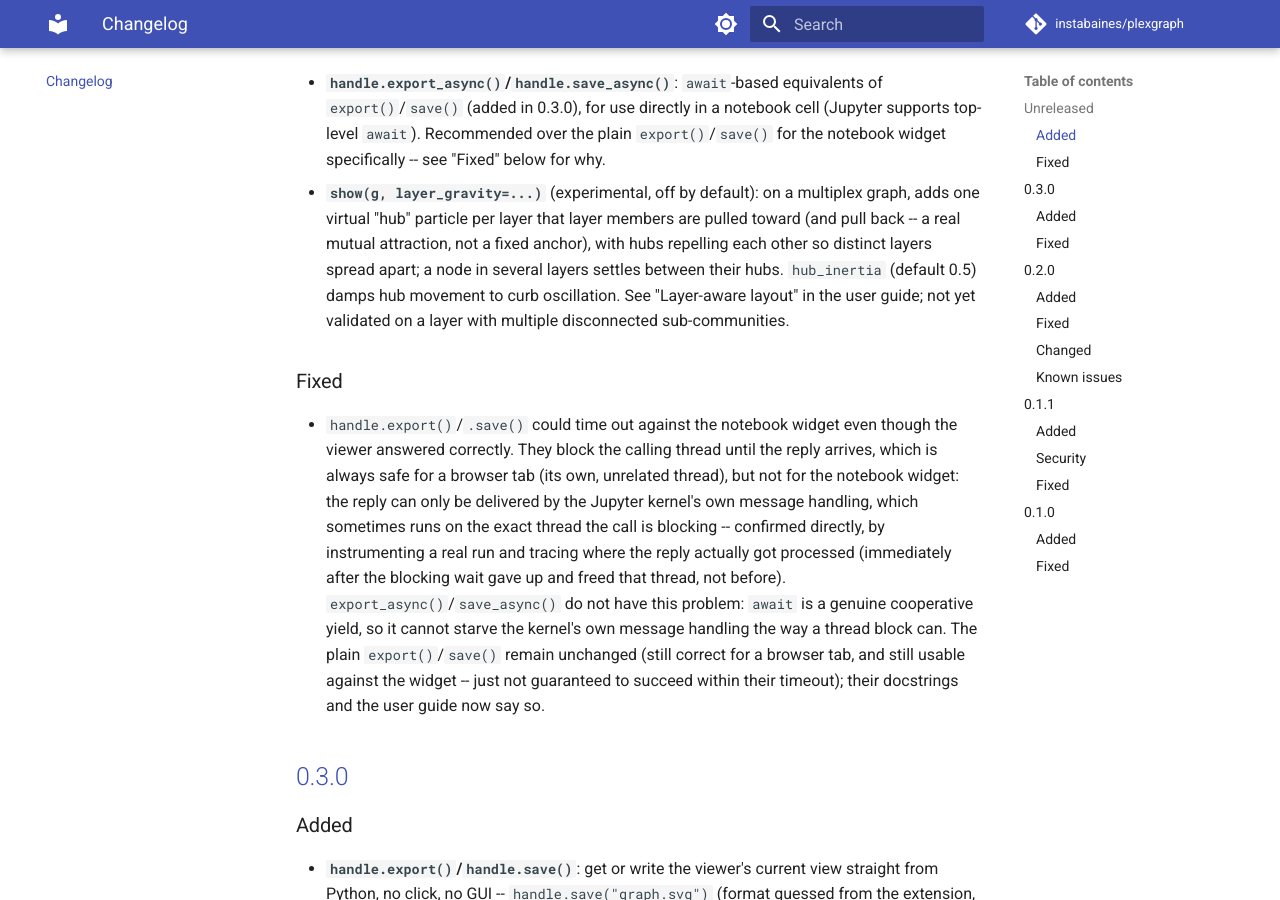
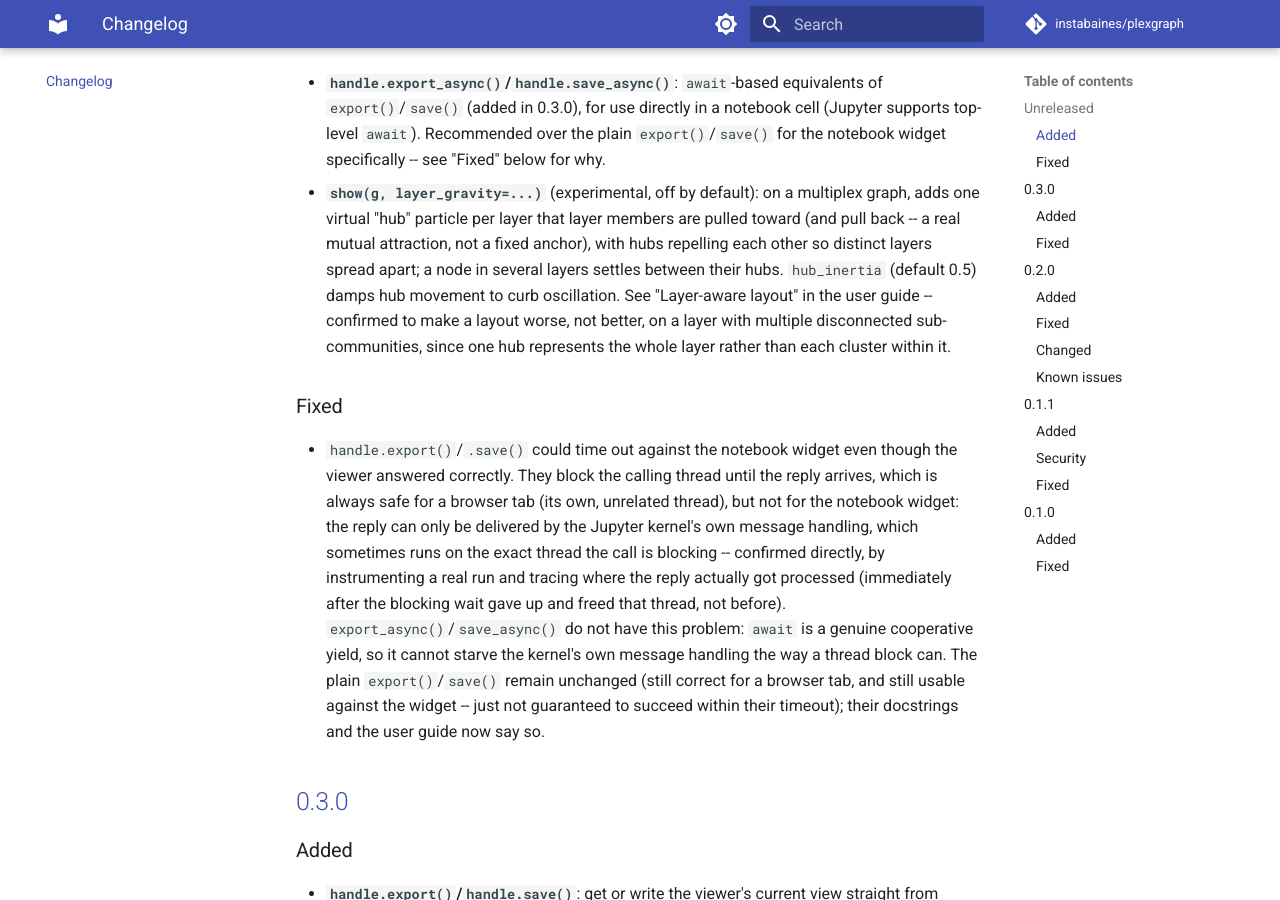
Before and after one commit to instabaines/plexgraph, an MkDocs documentation site: the page built from docs/changelog.md, in a window 1280 px wide and 900 px high, scrolled down 346 px. Built offline with MkDocs 1.6.1 and Material for MkDocs 9.7.7, drawn with Linux system fonts in a browser that asks for light colours; comment, search, counter and statistics services are not loaded.

Commit message:
Confirm layer_gravity's disconnected-sub-community risk, document it
Stress-tested the specific risk flagged when this feature shipped: a
layer containing two structurally disconnected sub-communities. One
hub represents a whole layer, not each cluster within it, so raising
layer_gravity pulls unrelated sub-communities toward the same point.

Confirmed directly, not just theoretically: on a layer with two
disconnected 6-node paths joined to the rest of the graph only through
a different layer, taking layer_gravity from 0 to 4 collapsed the
distance between the two sub-communities' centroids from 1.0 to 0.1,
and produced edge crossings a plain layout (layer_gravity=0) didn't
have -- confirmed visually in the browser too. This makes the layout
worse, not just unhelpfully neutral, on graphs shaped this way.

Updated the user guide and changelog from "not yet validated" to the
confirmed finding, and added a test documenting today's behavior
numerically so a future per-component-hub fix has a clear before/after
to compare against.

```diff
--- a/CHANGELOG.md
+++ b/CHANGELOG.md
@@ -13,7 +13,8 @@ and versions follow [Semantic Versioning](https://semver.org/). Until 1.0 the AP
   particle per layer that layer members are pulled toward (and pull back -- a real mutual attraction, not a
   fixed anchor), with hubs repelling each other so distinct layers spread apart; a node in several layers
   settles between their hubs. `hub_inertia` (default 0.5) damps hub movement to curb oscillation. See "Layer-aware
-  layout" in the user guide; not yet validated on a layer with multiple disconnected sub-communities.
+  layout" in the user guide -- confirmed to make a layout worse, not better, on a layer with multiple
+  disconnected sub-communities, since one hub represents the whole layer rather than each cluster within it.
 
 ### Fixed
 - `handle.export()`/`.save()` could time out against the notebook widget even though the viewer answered
```
Also changed, not shown: docs/user-guide.md (+11 -5 lines), 1 other file.
